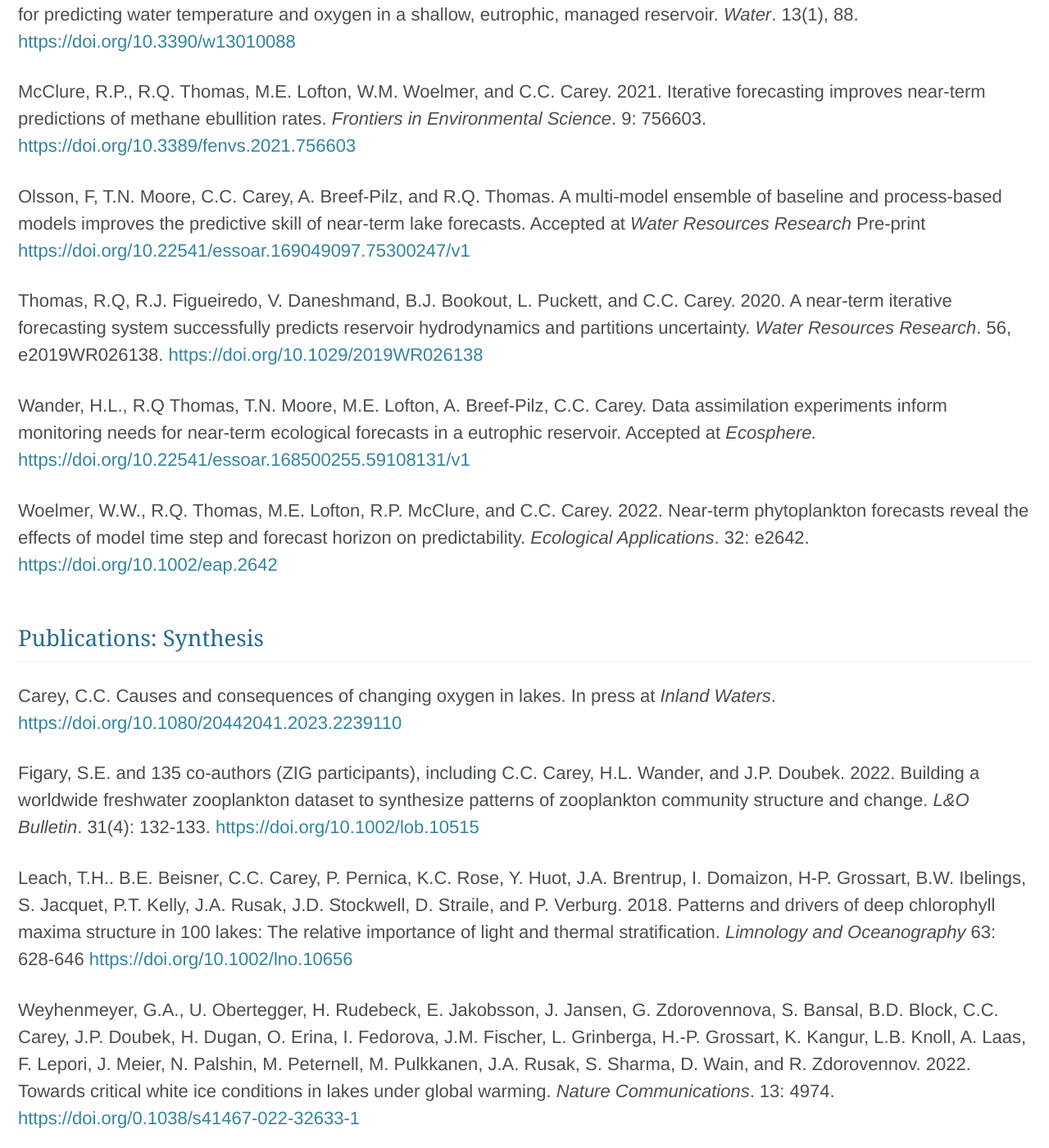
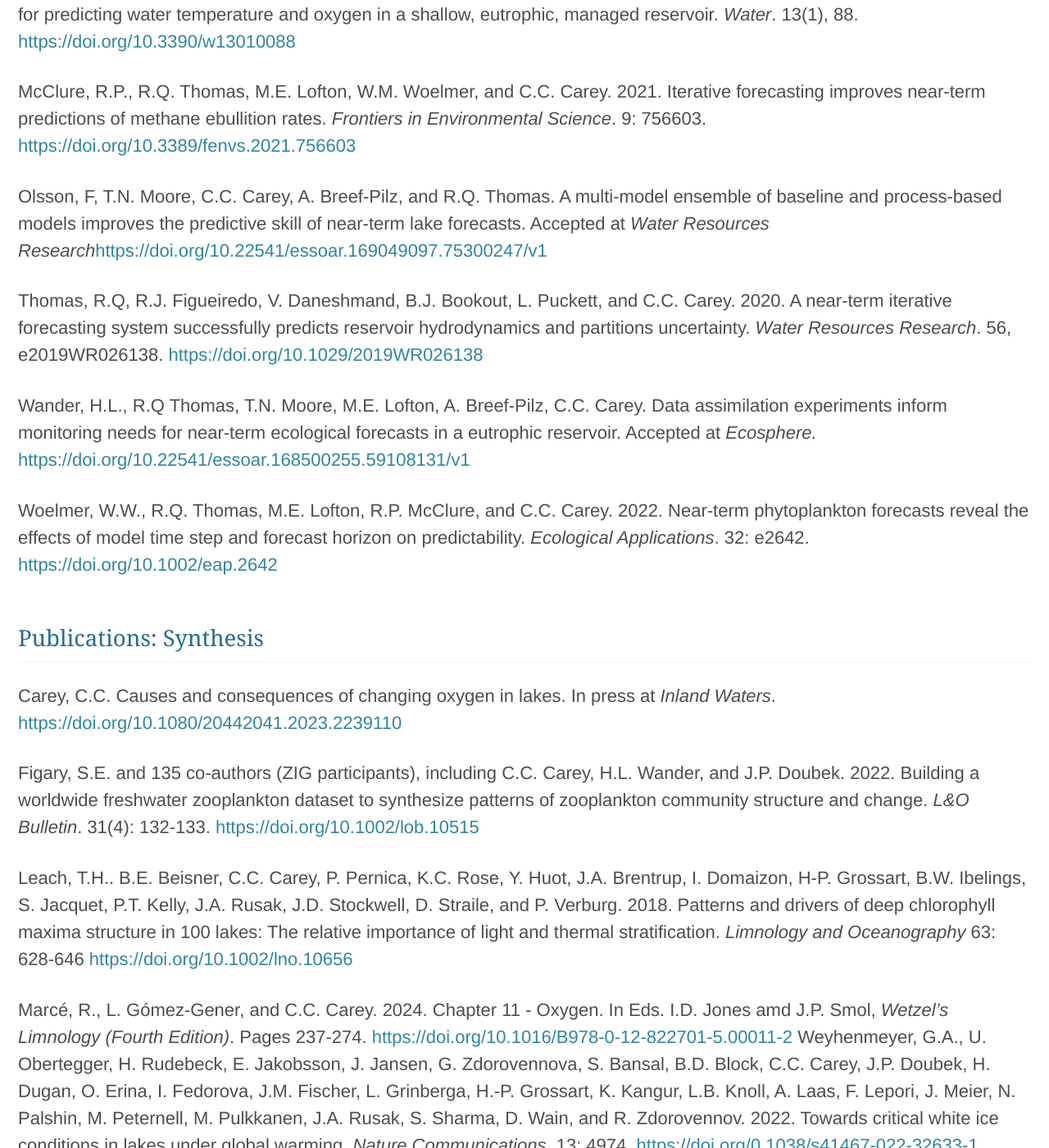
Before and after one commit to LTREB-reservoirs/LTREB-reservoirs.github.io, a Jekyll site: the page built from _pages/products.md, in a window 1280 px wide and 1400 px high, scrolled down 3920 px. Shown: the whole window at 82% size. Built offline with Jekyll 4.4.1, drawn with Linux system fonts in a browser that asks for light colours; cached includes are drawn as plain includes; nearby versions of some CDN libraries.

Commit message:
Update products.md

```diff
--- a/_pages/products.md
+++ b/_pages/products.md
@@ -67,7 +67,7 @@ Man, X, C. Lei, C.C. Carey, and J.C. Little. 2021. Relative performance of 1-D v
 
 McClure, R.P., R.Q. Thomas, M.E. Lofton, W.M. Woelmer, and C.C. Carey. 2021. Iterative forecasting improves near-term predictions of methane ebullition rates. *Frontiers in Environmental Science*. 9: 756603. [https://doi.org/10.3389/fenvs.2021.756603](https://doi.org/10.3389/fenvs.2021.756603)
 
-Olsson, F, T.N. Moore, C.C. Carey, A. Breef-Pilz, and R.Q. Thomas. A multi-model ensemble of baseline and process-based models improves the predictive skill of near-term lake forecasts. Accepted at *Water Resources Research* Pre-print <https://doi.org/10.22541/essoar.169049097.75300247/v1>
+Olsson, F, T.N. Moore, C.C. Carey, A. Breef-Pilz, and R.Q. Thomas. A multi-model ensemble of baseline and process-based models improves the predictive skill of near-term lake forecasts. Accepted at *Water Resources Research*<https://doi.org/10.22541/essoar.169049097.75300247/v1>
 
 Thomas, R.Q, R.J. Figueiredo, V. Daneshmand, B.J. Bookout, L. Puckett, and C.C. Carey. 2020. A near-term iterative forecasting system successfully predicts reservoir hydrodynamics and partitions uncertainty. *Water Resources Research*. 56, e2019WR026138. [https://doi.org/10.1029/2019WR026138](https://doi.org/10.1029/2019WR026138)
 
@@ -83,6 +83,7 @@ Figary, S.E. and 135 co-authors (ZIG participants), including C.C. Carey, H.L. W
 
 Leach, T.H.. B.E. Beisner, C.C. Carey, P. Pernica, K.C. Rose, Y. Huot, J.A. Brentrup, I. Domaizon, H‐P. Grossart, B.W. Ibelings, S. Jacquet, P.T. Kelly, J.A. Rusak, J.D. Stockwell, D. Straile, and P. Verburg. 2018. Patterns and drivers of deep chlorophyll maxima structure in 100 lakes: The relative importance of light and thermal stratification. *Limnology and Oceanography* 63: 628-646 <https://doi.org/10.1002/lno.10656>
 
+Marcé, R., L. Gómez-Gener, and  C.C. Carey. 2024. Chapter 11 - Oxygen. In Eds. I.D. Jones amd J.P. Smol, *Wetzel's Limnology (Fourth Edition)*. Pages 237-274. <https://doi.org/10.1016/B978-0-12-822701-5.00011-2>
 Weyhenmeyer, G.A., U. Obertegger, H. Rudebeck, E. Jakobsson, J. Jansen, G. Zdorovennova, S. Bansal, B.D. Block, C.C. Carey, J.P. Doubek, H. Dugan, O. Erina, I. Fedorova, J.M. Fischer, L. Grinberga, H.-P. Grossart, K. Kangur, L.B. Knoll, A. Laas, F. Lepori, J. Meier, N. Palshin, M. Peternell, M. Pulkkanen, J.A. Rusak, S. Sharma, D. Wain, and R. Zdorovennov. 2022. Towards critical white ice conditions in lakes under global warming. *Nature Communications*. 13: 4974. [https://doi.org/0.1038/s41467-022-32633-1](https://doi.org/0.1038/s41467-022-32633-1)
 
 ## Other products
```
